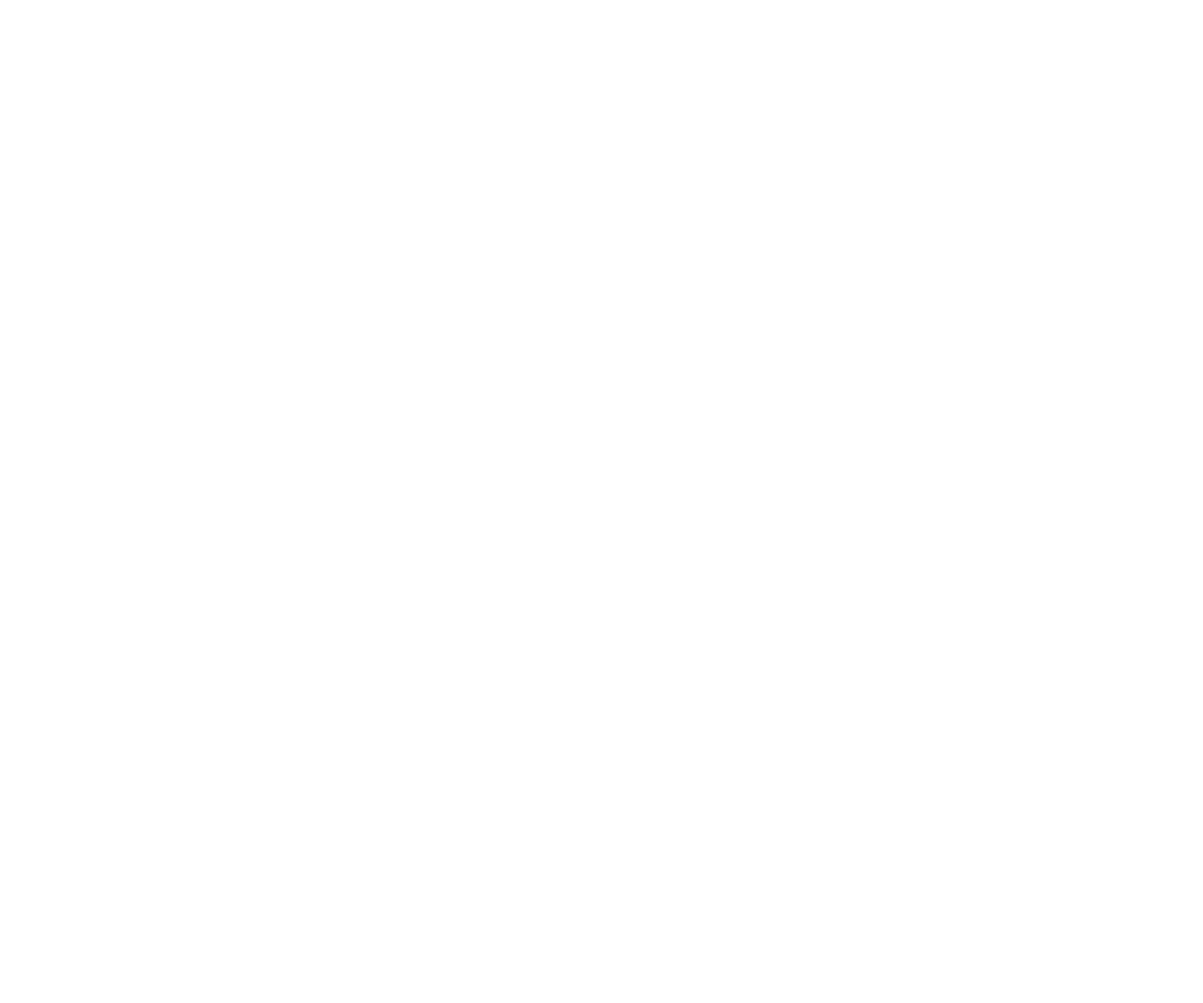
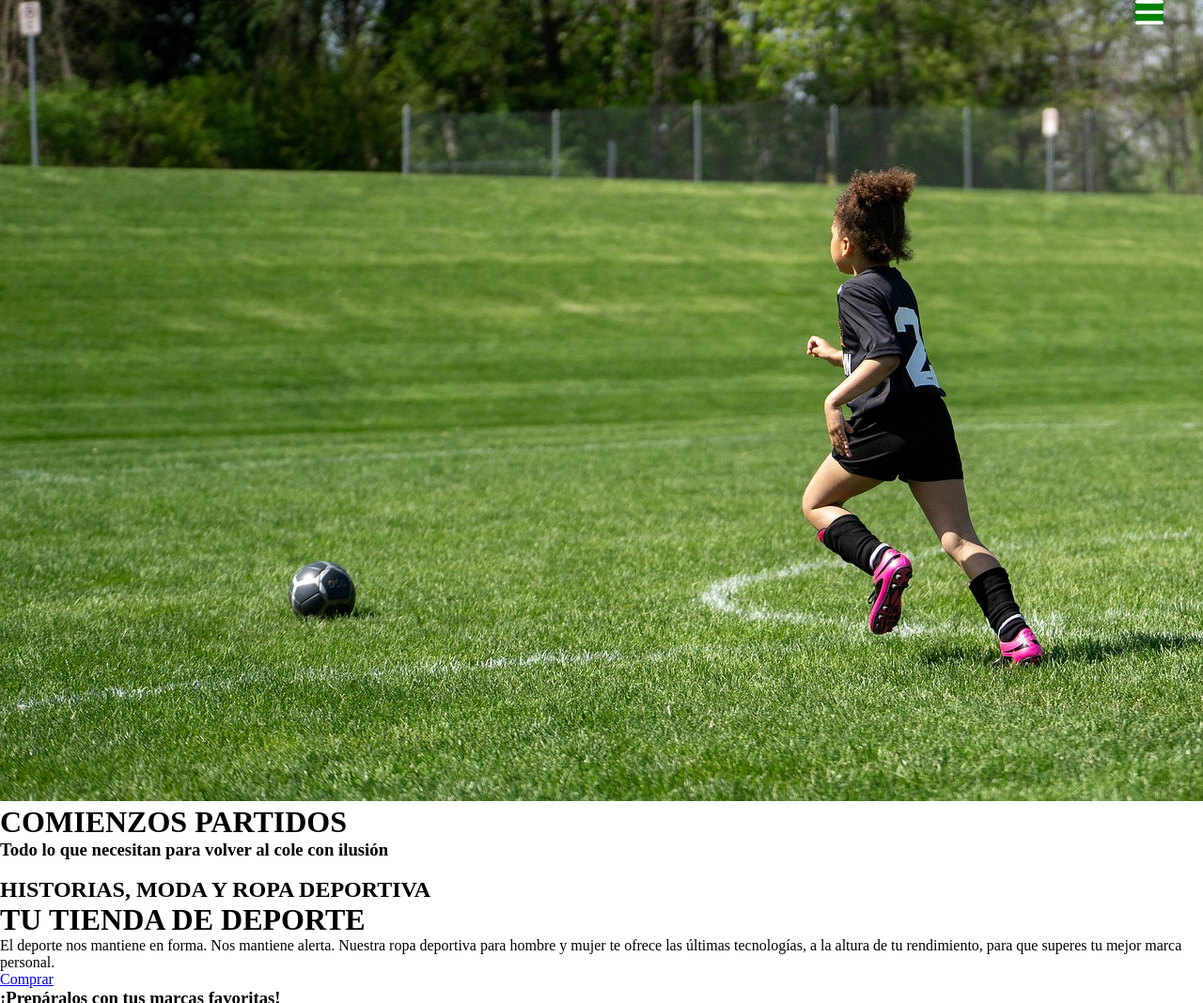
Before and after one commit to Adalab/modulo-1-evaluacion-final-Tania-nad, a website built with Vite: page src/index.html in a window 1280 px wide. Shown: the top 1068 px of the page at 94% size. Before the commit the page ends 800 px from the top, so only its background shows below. Built offline with nearby package versions, Linux system fonts and the light colour scheme.

Commit message:
header and main

```diff
--- a/src/index.html
+++ b/src/index.html
@@ -2,7 +2,7 @@
 <html lang="es">
   <head>
     <meta charset="UTF-8" />
-    <meta name="viewport" content="width=device-width, initial-scale=1" />
+    <meta name="viewport" content="width=device-width, initial-scale=1.0" />
     <title>Vuelta al cole</title>
     <link rel="stylesheet" href="./scss/core/_reset.scss">
     <link rel="stylesheet" href="./scss/main.scss">
--- a/src/partials/header.html
+++ b/src/partials/header.html
@@ -0,0 +1,18 @@
+<div class="cabecera">
+
+
+    <div class="container-image">
+        <img class="burguermenu" src="./images/ico-menu.svg" alt="burguer">
+        <img src="./images/cover.jpeg" alt="">
+        <div class="title">
+            <h1> COMIENZOS PARTIDOS</h1>
+            <H3>Todo lo que necesitan para volver al cole con ilusión</H3>
+        </div>
+
+    </div>
+
+
+    <img src="" alt="">
+
+
+</div>
--- a/src/partials/main.html
+++ b/src/partials/main.html
@@ -0,0 +1,18 @@
+<div>
+    <h2> HISTORIAS, MODA Y ROPA DEPORTIVA</h2>
+    <H1> TU TIENDA DE DEPORTE</H1>
+    <p> El deporte nos mantiene en forma. Nos mantiene alerta. Nuestra ropa deportiva para hombre y mujer te ofrece las últimas tecnologías, a la altura de tu rendimiento, para que superes tu mejor marca personal.</p>
+
+    <a href="https://adalab.es/">Comprar</a>
+</div>
+<div>
+    <h3>¡Prepáralos con tus marcas favoritas!</h3>
+    <h1>VUELTA AL COLE</h1>
+    <img src="./images/lpbts-mod05-img01-desk.png" alt="girlwithpumabag">
+    <h2>Mochilas escolares</h2>
+    <img src="./images/lpbts-mod05-img04-mob.png" alt="boy">
+    <h2>Estuches</h2>
+    <img src="./images/lpbts-mod05-img03-mob.png" alt="girl">
+    <h2>Bolsas de deporte</h2>
+    <a href="https://adalab.es/">Empezar ahora</a>
+</div>
--- a/src/scss/layout/_header.scss
+++ b/src/scss/layout/_header.scss
@@ -0,0 +1,16 @@
+.container-image{
+    background-image: url(../layout/_header.scss) ;
+    background-position: top;
+    background-size: cover;
+    width: 100%;
+    display: block;
+    max-width: 600px;
+
+}
+.burguermenu{
+    background-color: green;
+    border: 10px;
+    width: 30px;
+    position: absolute;
+    right: 41.9px;
+}
--- a/src/scss/main.scss
+++ b/src/scss/main.scss
@@ -1 +1,4 @@
 @import 'core/reset';
+@import "layout/header";
+@import "layout/main";
+@import "layout/footer";
```
